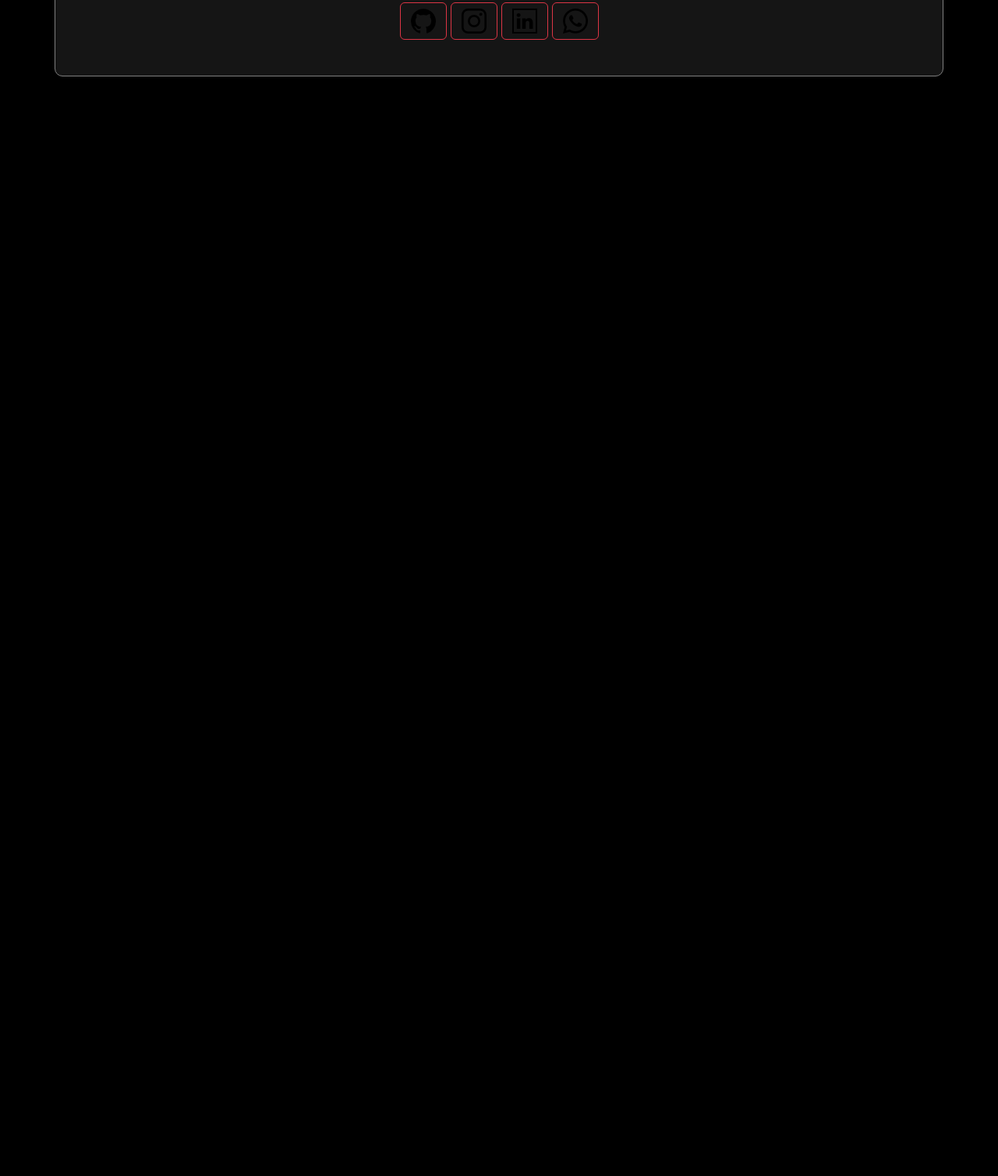
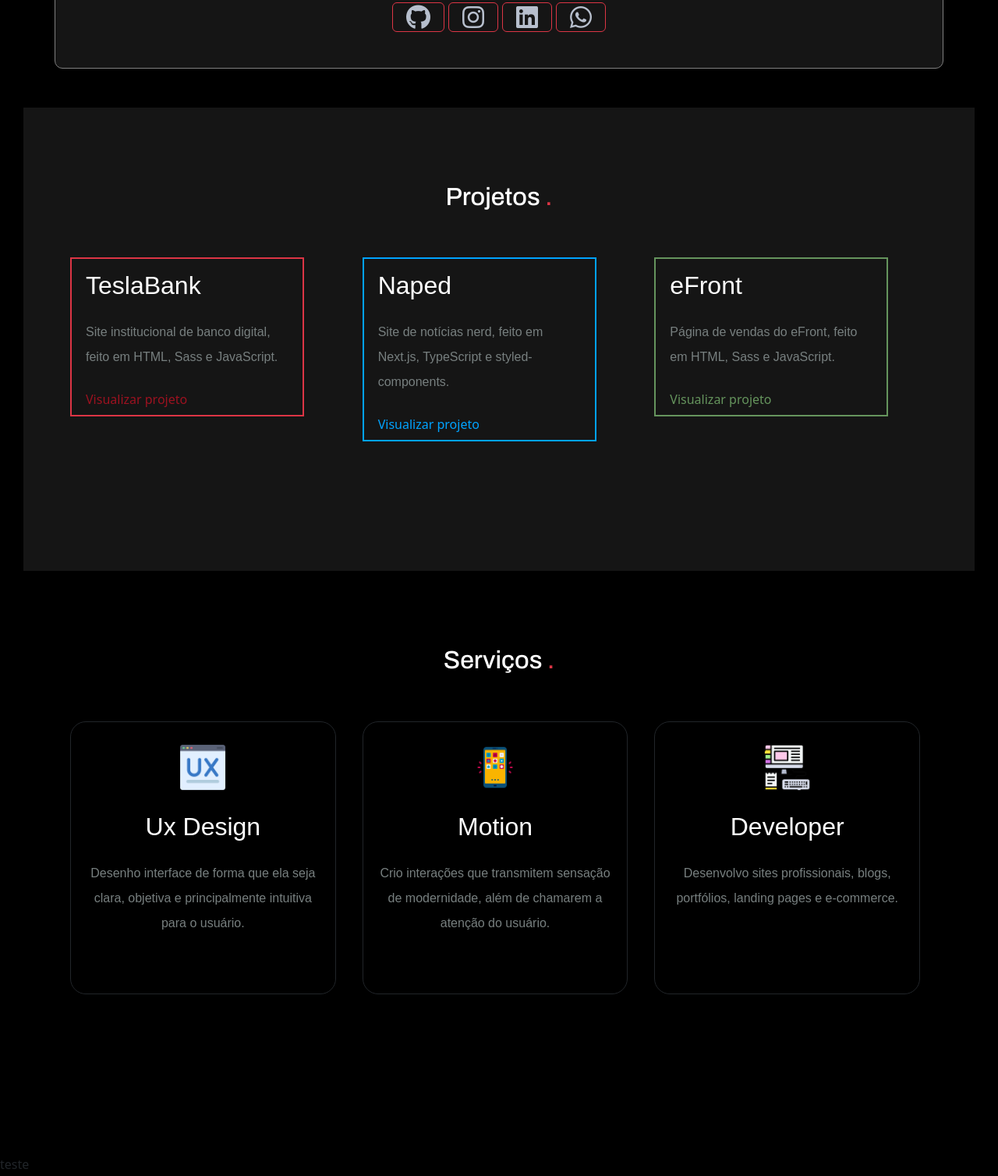
Before and after one commit to luizcarlosjj/Portfolio-dev, a plain HTML site: page index.html in a window 1280 px wide. Shown: the part 1144-2652 px from the top of the page at 78% size. Before the commit the page ends 1322 px from the top, so only its background shows below. Drawn offline with Linux system fonts and the light colour scheme; a web font is replaced by a local one.

Commit message:
last update reales

```diff
--- a/css/style.css
+++ b/css/style.css
@@ -1,4 +1,5 @@
 @import url('https://fonts.googleapis.com/css2?family=Bruno+Ace+SC&family=Roboto:ital,wght@0,100;0,300;0,400;0,500;0,700;0,900;1,100;1,300;1,400;1,500;1,700;1,900&family=Sigmar&family=Signika+Negative:wght@300;400;500;600;700&display=swap');
+@import url('https://fonts.googleapis.com/css2?family=Archivo:ital,wght@0,100;0,200;0,300;0,400;0,500;0,600;0,700;0,800;0,900;1,100;1,200;1,300;1,400;1,500;1,600;1,700;1,800;1,900&display=swap');
 
 * {
     margin: 0px;
@@ -8,11 +9,21 @@
 #header {
     text-align: center;
     align-items: center;
+    position: -webkit-sticky; /* Necessário para funcionar no Safari */
+    position: sticky;
+    top: 0;
+    z-index: 1;
 }
 
 .titulo-menu {
-    font-family: 'Sigmar', cursive;
+    font-family: 'Archivo', sans-serif;
     margin-right: 10px;
+}
+
+.sub-info:hover {
+    text-decoration: underline;
+    font-weight: 600;
+    transition: 0.5s;
 }
 
 .tit {
@@ -21,6 +32,11 @@
 
 .details {
     color: #dc3545;
+}
+.details:hover {
+    padding: 2px;
+    font-weight: 600;
+    transition: 0.5s;
 }
 
 body::-webkit-scrollbar {
@@ -99,7 +115,7 @@ main {
 
 .h-box {
     font-size: 2rem;
-    font-family: 'Sigmar', cursive;
+    font-family: 'Archivo', sans-serif;
     color: white;
     text-decoration: underline;
     text-decoration-color: #b91829;
@@ -168,6 +184,7 @@ main {
 .pro-1 span {
     color: #9c1220;
     padding: 0px 0px 10px 10px;
+    cursor: pointer;
 }
 
 .pro-1 span:hover {
@@ -205,6 +222,7 @@ main {
 .pro-2 span {
     color: #00A3FF;
     padding: 0px 0px 10px 10px;
+    cursor: pointer;
 }
 
 .pro-2 span:hover {
@@ -242,6 +260,7 @@ main {
 .pro-3 span {
     color: #65945D;
     padding: 0px 0px 10px 10px;
+    cursor: pointer;
 }
 
 .pro-3 span:hover {
@@ -366,3 +385,7 @@ main {
     border-width: 2px;
     border-color: #9c1220;
 }
+
+.icone-font {
+    padding: 5px;
+}
--- a/index.html
+++ b/index.html
@@ -1,3 +1,4 @@
+
 <!DOCTYPE html>
 <html lang="pt-br">
 <head>
@@ -7,6 +8,7 @@
     <link rel="stylesheet" href="css/style.css">
     <link rel="shortcut icon" href="src/favicon.ico" type="image/x-icon">
     <link rel="stylesheet" href="bootstrap/css/bootstrap.min.css">
+    <script src="https://kit.fontawesome.com/2fcbf6742d.js" crossorigin="anonymous"></script>
     <script src="bootstrap/js/bootstrap.bundle.min.js"></script>
     <title>Portfolio  //  Luiz</title>
 </head>
@@ -21,9 +23,9 @@
             </button>
             <div class="collapse navbar-collapse" id="navbarNavAltMarkup">
               <div class="navbar-nav">
-                  <a class="nav-link text-light active titulo-menu fs-3" aria-current="page" href="index.html">Home</a>
-                  <a class="nav-link text-light titulo-menu fs-3" href="#">Projetos</a>
-                  <a class="nav-link text-light titulo-menu fs-3" href="#">Sobre</a>
+                <a class="nav-link text-light active titulo-menu sub-info fs-3" aria-current="page" href="index.html">Home</a>
+                <a class="nav-link text-light titulo-menu sub-info fs-3" href="#">Projetos</a>
+                <a class="nav-link text-light titulo-menu sub-info fs-3" href="#">Sobre</a>
               </div>
             </div>
           </div>
@@ -32,7 +34,7 @@
     </header>
 
     <main>
-        <section class="container text-center">
+        <section class="container text-center" id="resumo">
             <div class="row">
               <div class="col">
                 <p class="text-info text-light fs-2">
@@ -45,12 +47,14 @@
             </div>
             <div class="">
                 <div class=" button-div">
+                  <a href="http://instagram.com/luiz.jb62" target="_blank" rel="noopener noreferrer">
                     <button type="button" class="stile-button">Instagram <img class="icone-insta" src="src/instagram.png" alt="icone-instagram"></button>
+                  </a>
                 </div>
             </div>
         </section>
 
-        <section class="container-fluid">
+        <section class="container-fluid" id="quem-sou">
             <div class="container box-sobre">
               <h3 class="details">Quem sou ?</h3>
               <img src="src/homem.png" width="250px" class="img-fluid box-image" alt="icone-homem">
@@ -62,32 +66,92 @@
                 <ul>
                   <li>
                     <button class="btn btn-outline-danger">
-                      <img class="ico-btn" src="src/github.png" alt="github">
+                      <i class="fa-brands fa-github fa-2xl icone-font" style="color: #b7bfcd;"></i>
                     </button>
                   </li>
                   <li>
                     <button class="btn btn-outline-danger">
-                      <img class="ico-btn"  src="src/instagram-ico.png" alt="instagram">
+                      <i class="fa-brands fa-instagram fa-2xl icone-font" style="color: #b7bfcd;"></i>
                     </button>
                   </li>
                   <li>
                     <button class="btn btn-outline-danger">
-                      <img class="ico-btn"  src="src/linkedin.png" alt="linkedin">
+                      <i class="fa-brands fa-linkedin fa-2xl icone-font" style="color: #b7bfcd;"></i>
                     </button>
                   </li>
                   <li>
                     <button class="btn btn-outline-danger">
-                      <img class="ico-btn"  src="src/whatsapp.png" alt="">
+                      <i class="fa-brands fa-whatsapp fa-2xl icone-font" style="color: #b7bfcd;"></i>
                     </button>
                   </li>
                 </ul>
               </div>
             </div>
         </section>
+
+        <section class="container-fluid" id="projetos">
+          <h1 class="text-projetos">Projetos <span class="details">.</span></h1>
+
+          <div class="container text-center box-projetos">
+            <div class="row">
+              <div class="col">
+                <div class="p-2 pro-1">
+                  <h3>TeslaBank</h3>
+                  <p>Site institucional de banco digital, feito em HTML, Sass e JavaScript.</p>
+                  <span>Visualizar projeto</span>
+                </div>
+              </div>
+              <div class="col">
+                <div class="p-2 pro-2">
+                  <h3>Naped</h3>
+                  <p>Site de notícias nerd, feito em Next.js, TypeScript e styled-components.</p>
+                  <span>Visualizar projeto</span>
+                </div>
+              </div>
+              <div class="col">
+                <div class="p-2 pro-3">
+                  <h3>eFront</h3>
+                  <p>Página de vendas do eFront, feito em HTML, Sass e JavaScript.</p>
+                  <span>Visualizar projeto</span>
+                </div>
+              </div>
+            </div>
+          </div>
+        </section>
+
+        <section id="servicos" class="container-fluid bg-black">
+          <h1 class="text-servicos">Serviços <span class="details">.</span></h1>
+
+          <div class="container text-center box-projetos">
+            <div class="row">
+              <div class="col">
+                <div class="p-2 ser-1">
+                  <img src="src/interface-ux.png" class="icone-servicos" width="100px" alt="icone-prroj">
+                  <h3>Ux Design</h3>
+                  <p>Desenho interface de forma que ela seja clara, objetiva e principalmente intuitiva para o usuário.</p>
+                </div>
+              </div>
+              <div class="col">
+                <div class="p-2 ser-2">
+                  <img src="src/aplicativo-movel.png" class="icone-servicos" width="100px" alt="icone-prroj">
+                  <h3>Motion</h3>
+                  <p>Crio interações que transmitem sensação de modernidade, além de chamarem a atenção do usuário.</p>
+                </div>
+              </div>
+              <div class="col">
+                <div class="p-2 ser-3">
+                  <img src="src/dever-de-casa.png" class="icone-servicos" width="100px" alt="icone-prroj">
+                  <h3>Developer</h3>
+                  <p>Desenvolvo sites profissionais, blogs, portfólios, landing pages e e-commerce.</p>
+                </div>
+              </div>
+            </div>
+          </div>
+        </section>
     </main>
 
     <footer>
-
+      <p>teste</p>
     </footer>
 </body>
 </html>
```
Lines whose indentation alone changed are shown as unchanged.
